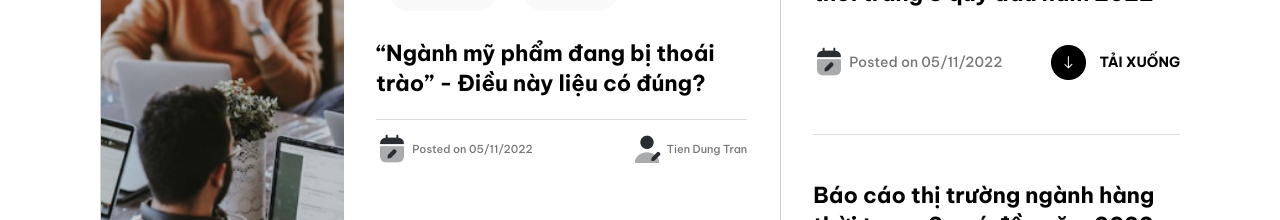
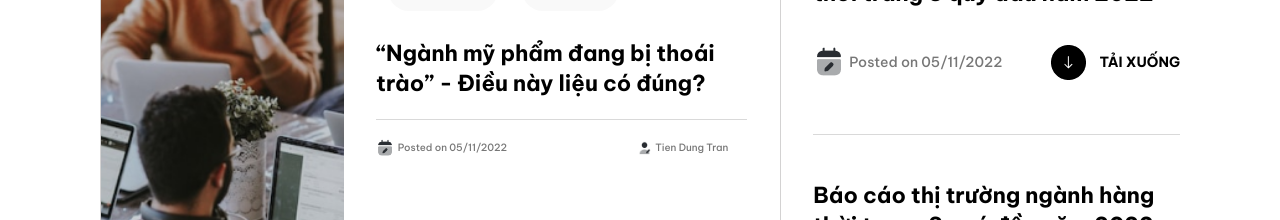
Before and after one commit to tinisang/okhubdemo, a Next.js app: page /news in a window 1280 px wide. Shown: the part 1360-1580 px from the top of the page. Built offline with nearby package versions, Linux system fonts and the light colour scheme.

Commit message:
update fix news page

```diff
--- a/styles/cardNews.css
+++ b/styles/cardNews.css
@@ -74,14 +74,17 @@
 @media only screen and (max-width : 1415px){
   .card__info-user p {
 
-    font-size: 11px;
+    font-size: 10px;
 
   }
 
   .card__infor-time p {
 
-    font-size: 11px;
+    font-size: 10px;
 
+  }
+  .card__infor-time img, .card__info-user img{
+    width: 12%;
   }
 }
 .card__btn-next {
```
